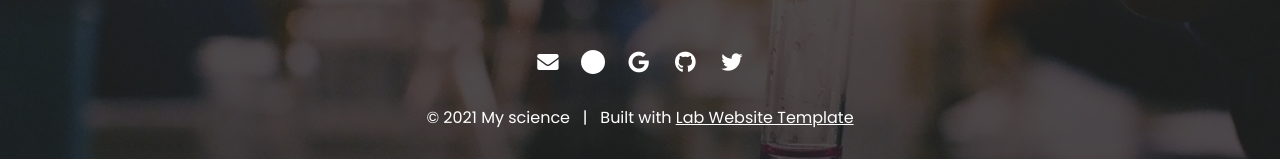
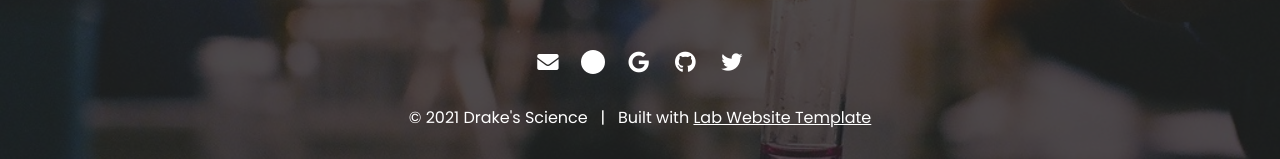
Before and after one commit to williamsdrake/williamsdrake.github.io, a Jekyll site: the page built from index.md, in a window 1280 px wide and 900 px high, scrolled down 1003 px. Shown: the part 728-887 px from the top of the window. Built offline with Jekyll 4.4.1, drawn with Linux system fonts in a browser that asks for light colours; nearby versions of some CDN libraries; part of the change alters nothing that is shown; some of the changed text lies outside the part shown.

Commit message:
Update _config.yaml

```diff
--- a/_config.yaml
+++ b/_config.yaml
@@ -1,8 +1,8 @@
 ### basic settings
 
 # site properties and page defaults
-title: My science
-description: A lab website
+title: Drake's Science
+description: A summary of my scientific endeavors and accomplishments.
 logo: images/logo.svg
 header: images/background.jpg
 footer: images/background.jpg
```
